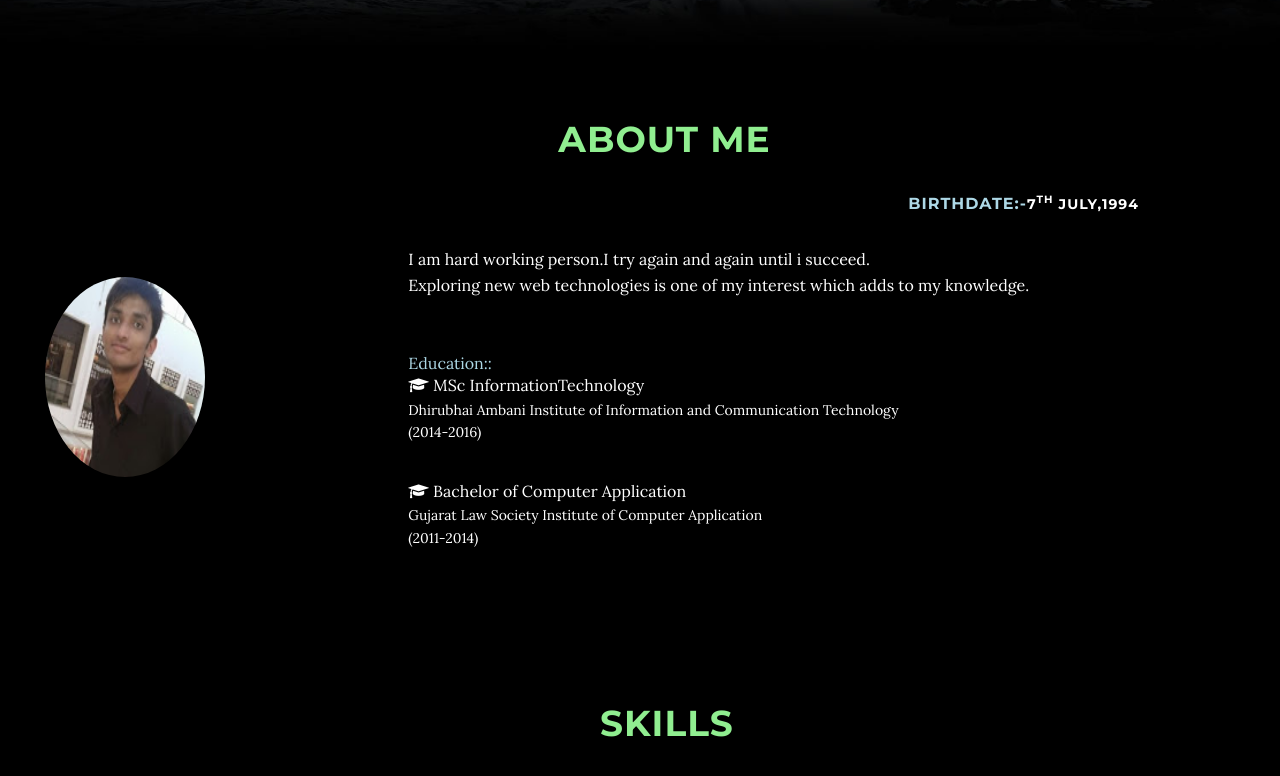
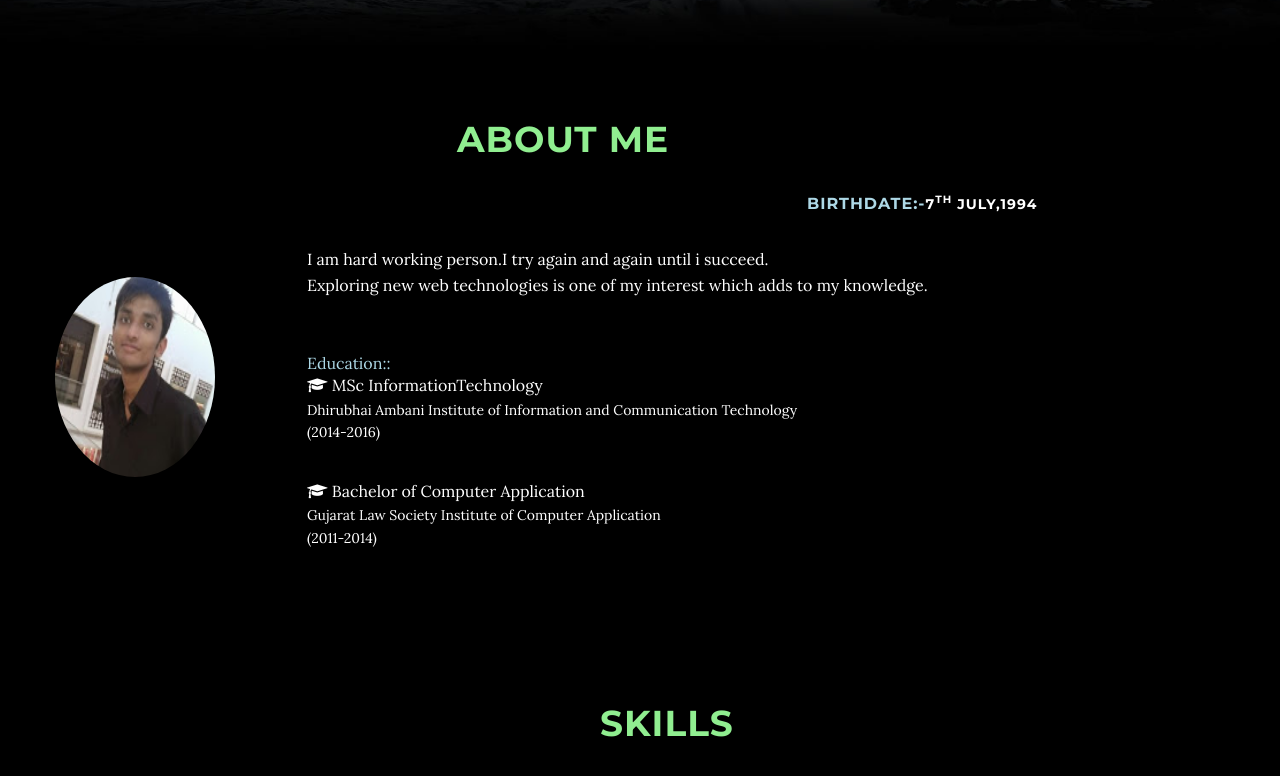
Before and after one commit to SubhamAgrawal/SubhamAgrawal.github.io, a plain HTML site: page index.html in a window 1280 px wide. Shown: the part 740-1516 px from the top of the page. Drawn offline with Linux system fonts and the light colour scheme; some packages are replaced by stand-ins of ours.

Commit message:
Update index.html

```diff
--- a/index.html
+++ b/index.html
@@ -59,13 +59,13 @@
     </header>
     <section id="about" class="text-center"><br/><br/><br/>
         <div class="row">
-		<table    style="border: 0px solid gray;height:60px;width:1100px;">
+		<table    style="border: 0px solid gray;height:60px;width:1000px;">
 		<tr>
-		<td> <div style="align:center; margin-left:60px;margin-top:50px;">
+		<td> <div style="align:center; margin-left:70px;margin-top:50px;">
 			<img src="img/shubham.jpg" class="cr"></img></div>
 		</td>
 		<td>
-		<div style="margin-left:-40px;">
+		<div style="margin-left:-140px;">
             <div class="col-lg-8 col-lg-offset-2" style="font-size:16px;">
 			<h1 style="color:lightgreen;margin-left:150px">About Me</h1>
 			<div style="align:right;width:300px;margin-left:500px;font-size:18px">
```
